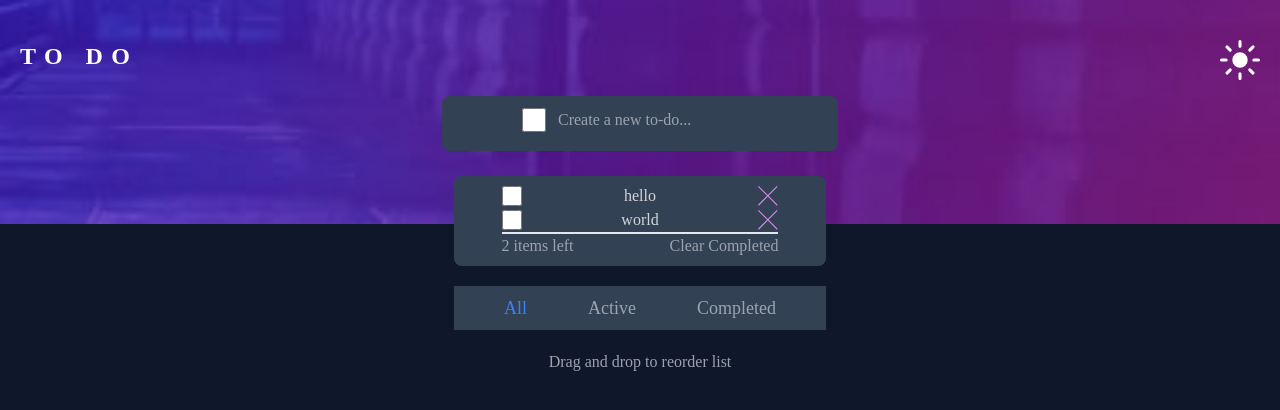
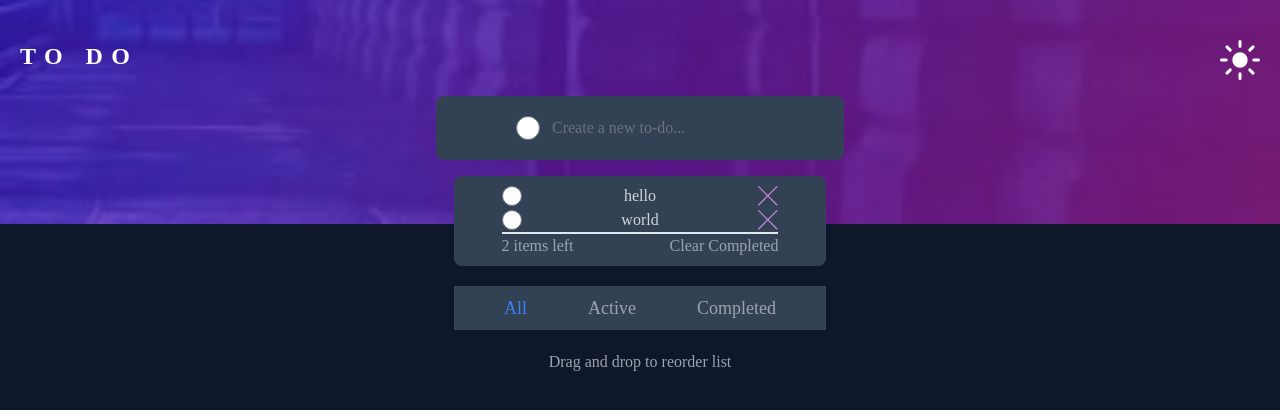
Before and after one commit to michaelsatumba/not-todo-app-nextjs, a Next.js app: page / in a window 1280 px wide. Shown: the top 410 px of the page. Built offline with nearby package versions, Linux system fonts and the light colour scheme.

Commit message:
circle checkbox

```diff
--- a/components/Main.js
+++ b/components/Main.js
@@ -106,20 +106,17 @@ function Main(props) {
 				className={`absolute top-24 border-none ${props.bgColor} px-20 py-3 rounded-lg`}
 			>
 				<form onSubmit={handleSubmit}>
-					<div className="flex space-x-3">
-						<div>
-							<input
-								type="checkbox"
-								className="w-6 h-6"
-								onClick={handleSubmit}
-							/>
-						</div>
-
+					<div className="flex">
+						<input
+							type="checkbox"
+							className="mt-2 w-6 h-6 rounded-full"
+							onClick={handleSubmit}
+						/>
 						<div>
 							<input
 								type="text"
 								placeholder="Create a new to-do..."
-								className={`${props.bgColor} ${props.textColor}`}
+								className={`border-none ${props.bgColor} ${props.textColor}`}
 								value={Todo}
 								onChange={(e) => setTodo(e.target.value)}
 							/>
@@ -143,7 +140,7 @@ function Main(props) {
 							>
 								<input
 									type="checkbox"
-									className="w-5 h-5 place-self-center"
+									className="w-5 h-5 place-self-center rounded-full bg-gradient-radial from-purple-500 via-pink-500 to-red-500"
 									onClick={() => crossOff(index)}
 								/>
 								{element.Todo}
--- a/package.json
+++ b/package.json
@@ -9,6 +9,7 @@
     "lint": "next lint"
   },
   "dependencies": {
+    "@tailwindcss/forms": "^0.5.0",
     "next": "12.1.0",
     "react": "17.0.2",
     "react-dom": "17.0.2"
--- a/tailwind.config.js
+++ b/tailwind.config.js
@@ -4,7 +4,11 @@ module.exports = {
 		'./components/**/*.{js,ts,jsx,tsx}',
 	],
 	theme: {
-		extend: {},
+		extend: {
+			backgroundImage: {
+				'gradient-radial': 'radial-gradient(var(--gradient-color-stops))',
+			},
+		},
 	},
-	plugins: [],
+	plugins: [require('@tailwindcss/forms')],
 };
```
Also changed, not shown: 1 other file (tests, documents, lock files or other folders).
